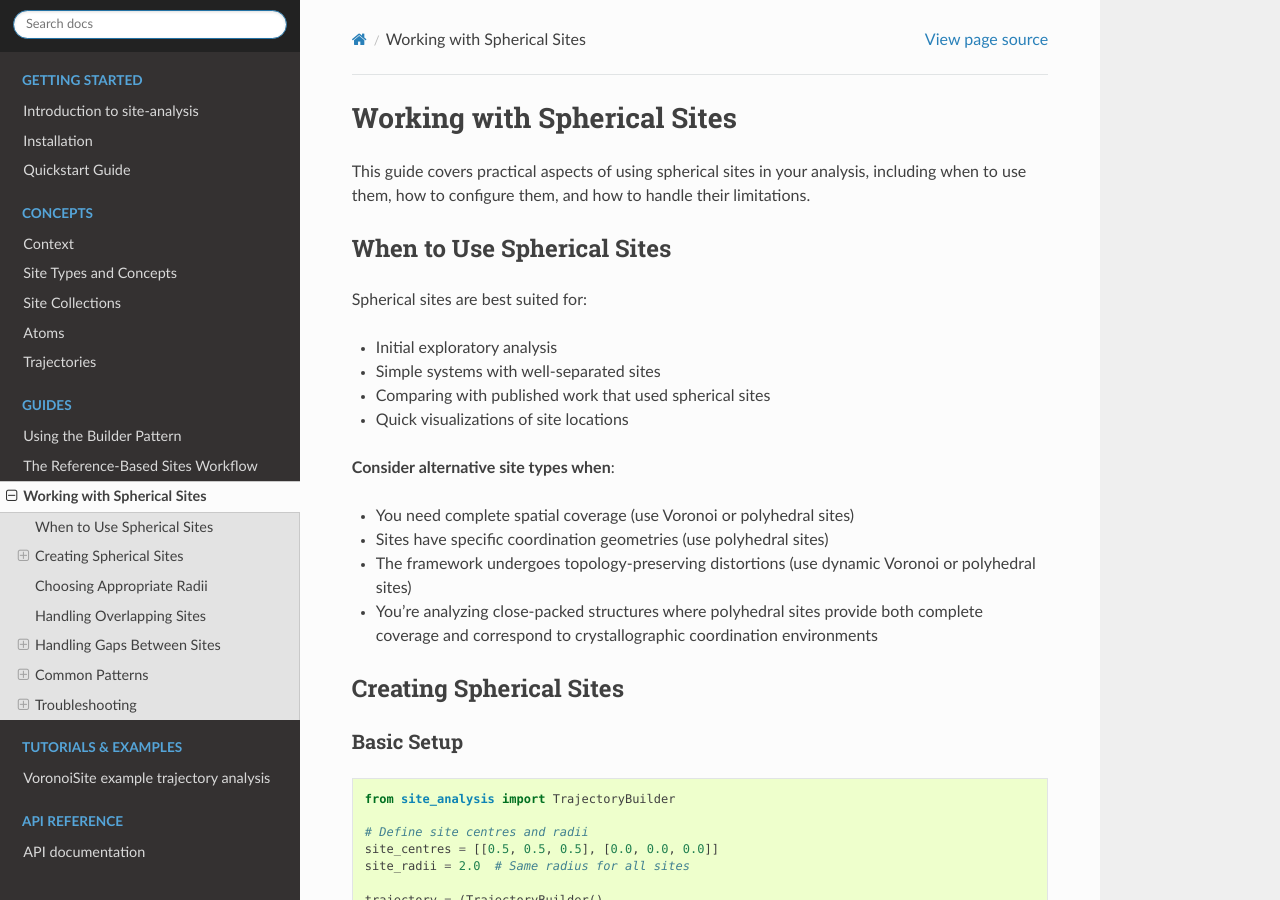
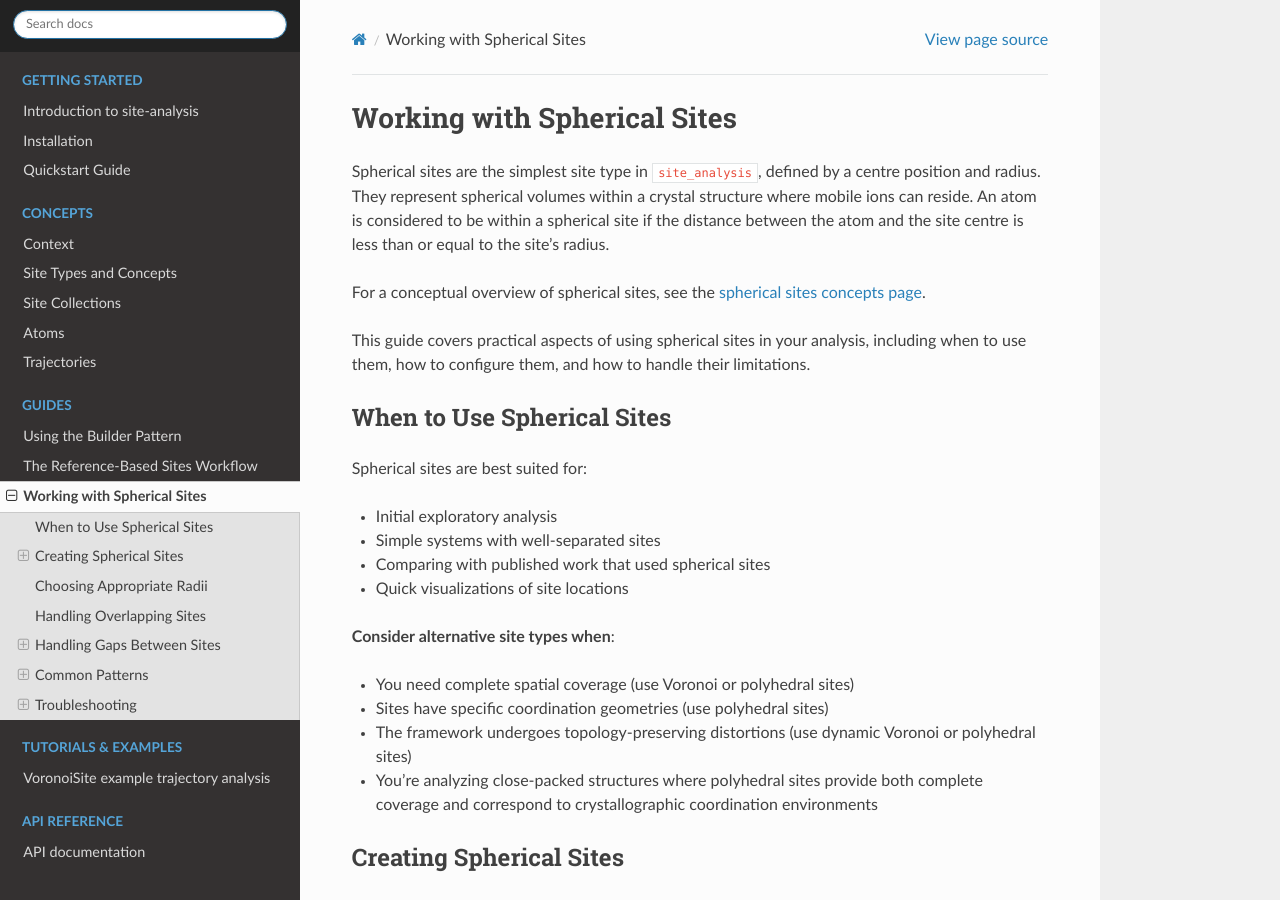
Before and after one commit to bjmorgan/site-analysis, a Sphinx documentation site: the page built from docs/source/guides/spherical_sites.md, in a window 1280 px wide and 900 px high. Built offline with Sphinx 7.4.7 and the Read the Docs theme 3.1.0, drawn with Linux system fonts in a browser that asks for light colours.

Commit message:
Updated spherical sites guide

```diff
--- a/docs/source/guides/spherical_sites.md
+++ b/docs/source/guides/spherical_sites.md
@@ -1,4 +1,8 @@
 # Working with Spherical Sites
+
+Spherical sites are the simplest site type in `site_analysis`, defined by a centre position and radius. They represent spherical volumes within a crystal structure where mobile ions can reside. An atom is considered to be within a spherical site if the distance between the atom and the site centre is less than or equal to the site's radius.
+
+For a conceptual overview of spherical sites, see the [spherical sites concepts page](../concepts/sites.md#spherical-sites).
 
 This guide covers practical aspects of using spherical sites in your analysis, including when to use them, how to configure them, and how to handle their limitations.
 
```
